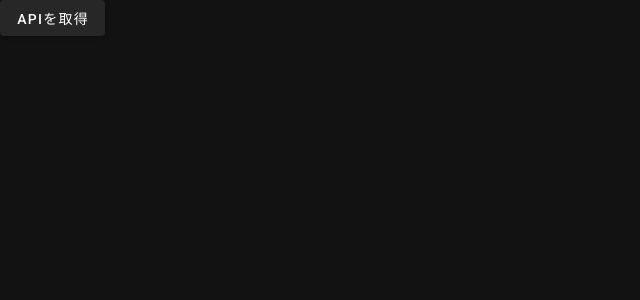
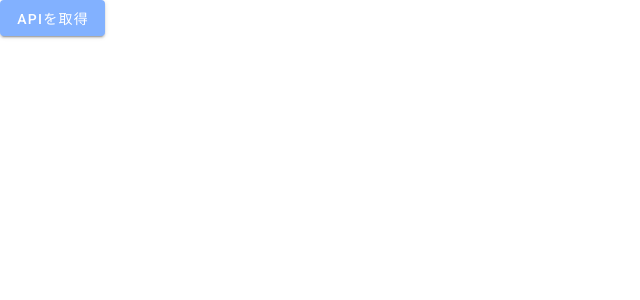
Before and after one commit to k911672/seven-eleven-app, a Nuxt app in the folder frontend/: page / in a window 1280 px wide. Shown: the top 300 px of the page, without its empty margins (0-640 px from the left). Built offline with nearby package versions, Linux system fonts and the light colour scheme.

Commit message:
change color

```diff
--- a/frontend/layouts/default.vue
+++ b/frontend/layouts/default.vue
@@ -1,5 +1,5 @@
 <template>
-  <v-app dark>
+  <v-app>
     <Nuxt />
   </v-app>
 </template>
--- a/frontend/nuxt.config.js
+++ b/frontend/nuxt.config.js
@@ -44,7 +44,6 @@ export default {
   vuetify: {
     customVariables: ['~/assets/variables.scss'],
     theme: {
-      dark: true,
       themes: {
         dark: {
           primary: colors.blue.darken2,
--- a/frontend/pages/index.vue
+++ b/frontend/pages/index.vue
@@ -1,6 +1,9 @@
 <template>
   <div>
-    <v-btn @click="fetchAPI()">APIを取得</v-btn>
+    <div></div>
+    <v-btn color="accent" @click="fetchAPI()">
+      APIを取得
+    </v-btn>
     <template v-if="fetched">
       {{ products }}
     </template>
```
